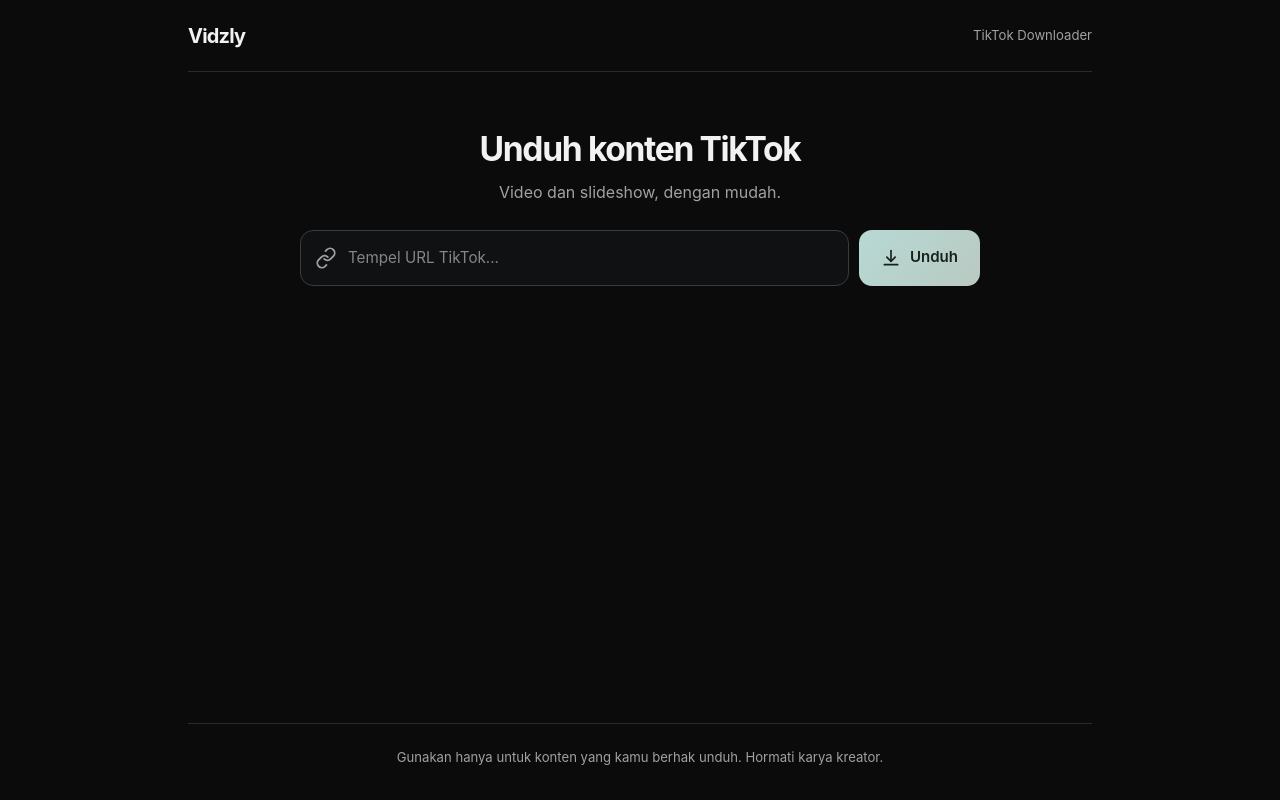
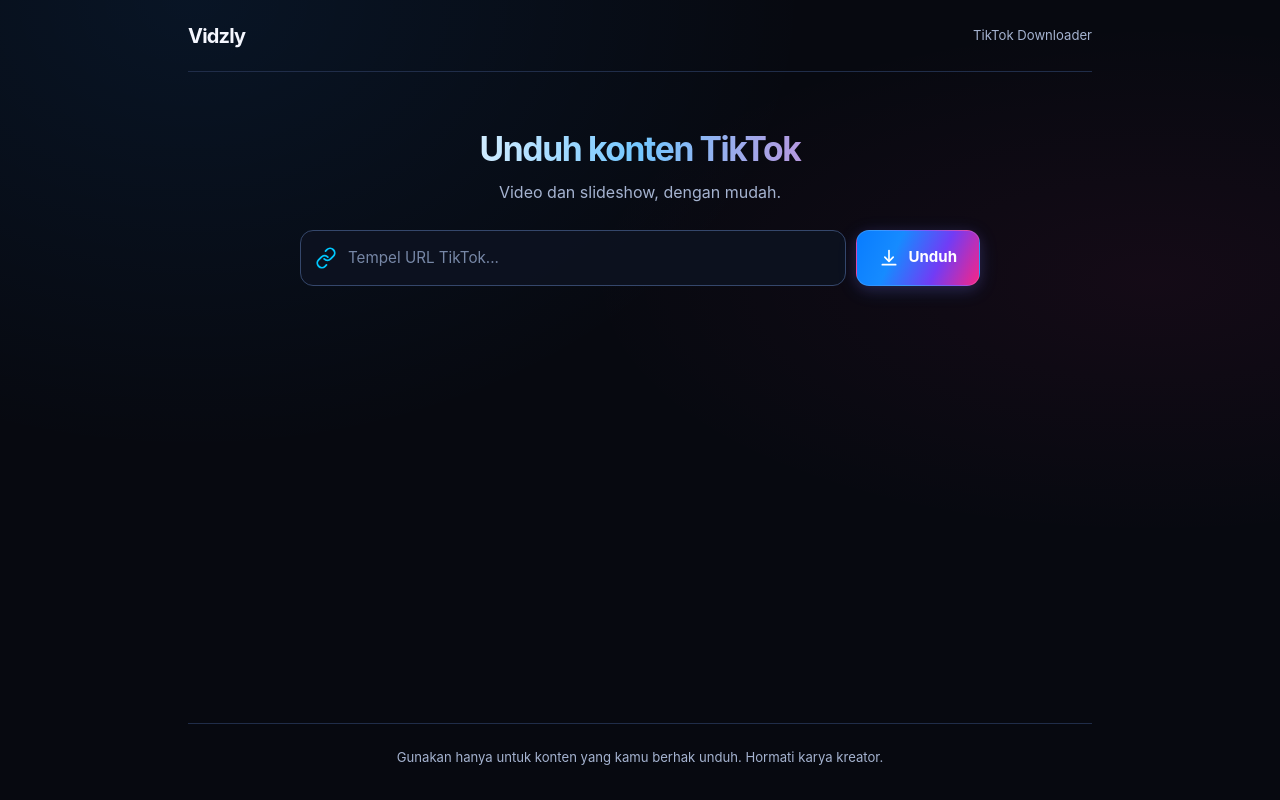
Before and after one commit to zero-route/Tiktok-downloader, a Next.js app: page / in a window 1280 px wide. Built offline with nearby package versions, Linux system fonts and the light colour scheme.

Commit message:
update globals.css

```diff
--- a/app/globals.css
+++ b/app/globals.css
@@ -1,18 +1,17 @@
-
 :root {
   color-scheme: dark;
-  --bg: #0b0b0c;
-  --surface: #101112;
-  --surface-raised: #151617;
-  --border: #292a2c;
-  --border-strong: #3a3b3e;
-  --text: #f2f2f3;
-  --muted: #a0a1a5;
-  --soft: #c5c6c9;
-  --white: #f4f4f5;
-  --accent: #B7D9D5;
-  --accent-strong: #D0E5E1;
-  --accent-secondary: #B9C9C1;
+  --bg: #070910;
+  --surface: #0D1220;
+  --surface-raised: #141C30;
+  --border: #202D49;
+  --border-strong: #35476B;
+  --text: #F5F7FF;
+  --muted: #A5B3D0;
+  --soft: #D2DBF0;
+  --white: #FFFFFF;
+  --accent: #168BFF;
+  --accent-strong: #00C8FF;
+  --accent-secondary: #F72585;
   --radius-lg: 20px;
   --radius-md: 13px;
   --radius-sm: 10px;
@@ -33,7 +32,10 @@
 
 body {
   min-height: 100vh;
-  background: var(--bg);
+  background:
+    radial-gradient(ellipse at 15% 0%, rgba(22, 139, 255, 0.09), transparent 40%),
+    radial-gradient(ellipse at 90% 35%, rgba(247, 37, 133, 0.055), transparent 35%),
+    var(--bg);
   color: var(--text);
   font-family: Inter, ui-sans-serif, system-ui, -apple-system, "Segoe UI", Roboto, "Helvetica Neue", Arial, sans-serif;
   line-height: 1.5;
@@ -102,9 +104,13 @@
 
 .hero-title {
   font-size: clamp(1.65rem, 4vw, 2.1rem);
-  font-weight: 650;
+  font-weight: 750;
   letter-spacing: -0.04em;
   line-height: 1.25;
+  background: linear-gradient(100deg, #FFFFFF 15%, #74C7FF 50%, #FF65BC 100%);
+  -webkit-background-clip: text;
+  background-clip: text;
+  color: transparent;
 }
 
 .tagline {
@@ -132,18 +138,21 @@
   padding: 0 14px;
   border: 1px solid var(--border-strong);
   border-radius: var(--radius-md);
-  background: var(--surface);
+  background: rgba(13, 18, 32, 0.92);
   color: var(--muted);
-  transition: border-color 0.15s;
+  transition: border-color 0.2s, box-shadow 0.2s, background 0.2s;
 }
 
 .field:focus-within {
   border-color: var(--accent);
+  background: #0E172A;
+  box-shadow: 0 0 0 3px rgba(22, 139, 255, 0.13);
 }
 
 .field-icon {
   display: flex;
   flex-shrink: 0;
+  color: var(--accent-strong);
 }
 
 .field input {
@@ -159,7 +168,7 @@
 }
 
 .field input::placeholder {
-  color: #85868a;
+  color: #7787A6;
 }
 
 .field-clear {
@@ -167,10 +176,15 @@
   width: 28px;
   height: 28px;
   border-radius: 50%;
-  background: #292a2c;
+  background: #202D49;
   color: var(--soft);
   font-size: 1.15rem;
   line-height: 1;
+}
+
+.field-clear:hover {
+  background: #30466E;
+  color: #FFFFFF;
 }
 
 .btn {
@@ -181,39 +195,59 @@
   min-height: 48px;
   padding: 0 20px;
   border-radius: var(--radius-md);
-  font-weight: 600;
+  font-weight: 700;
   font-size: 0.94rem;
   white-space: nowrap;
-  transition: background 0.15s, opacity 0.15s, border-color 0.15s;
+  transition: background 0.2s, opacity 0.2s, border-color 0.2s, box-shadow 0.2s, transform 0.2s, filter 0.2s;
 }
 
-.btn:active {
-  opacity: 0.8;
+.btn:active:not(:disabled) {
+  transform: scale(0.98);
 }
 
 .btn:disabled {
-  opacity: 0.6;
+  opacity: 0.55;
   cursor: not-allowed;
 }
 
 .btn-primary {
-  background: linear-gradient(135deg, #B7D9D5 0%, #B9C9C1 100%);
-  color: #17201B;
+  background: linear-gradient(
+    115deg,
+    #087CFF 0%,
+    #168BFF 32%,
+    #713CF5 66%,
+    #F72585 100%
+  );
+  color: #FFFFFF;
+  border: 1px solid rgba(255, 255, 255, 0.14);
+  box-shadow:
+    0 4px 18px rgba(22, 139, 255, 0.22),
+    0 3px 14px rgba(247, 37, 133, 0.12);
 }
 
 .btn-primary:hover:not(:disabled) {
-  filter: brightness(1.04);
+  filter: brightness(1.13);
+  box-shadow:
+    0 6px 25px rgba(22, 139, 255, 0.32),
+    0 5px 22px rgba(247, 37, 133, 0.22);
+  transform: translateY(-1px);
+}
+
+.btn-primary:disabled {
+  opacity: 0.6;
+  box-shadow: none;
 }
 
 .btn-ghost {
-  border: 1px solid #d9d9dc;
-  background: var(--white);
-  color: #111112;
+  border: 1px solid #35476B;
+  background: #141C30;
+  color: #F5F7FF;
 }
 
 .btn-ghost:hover:not(:disabled) {
-  background: #ffffff;
-  border-color: var(--accent-secondary);
+  background: #1B2945;
+  border-color: var(--accent);
+  box-shadow: 0 0 14px rgba(22, 139, 255, 0.12);
 }
 
 .btn-outline {
@@ -223,12 +257,13 @@
   color: var(--soft);
   font-size: 0.9rem;
   flex-shrink: 0;
+  background: #0D1220;
 }
 
-.btn-outline:hover {
-  background: var(--surface-raised);
-  border-color: var(--accent-secondary);
-  color: var(--text);
+.btn-outline:hover:not(:disabled) {
+  background: #172542;
+  border-color: var(--accent);
+  color: #FFFFFF;
 }
 
 .btn-block {
@@ -246,8 +281,8 @@
 .spinner {
   width: 18px;
   height: 18px;
-  border: 2px solid rgba(23, 32, 27, 0.28);
-  border-top-color: #17201B;
+  border: 2px solid rgba(255, 255, 255, 0.35);
+  border-top-color: #FFFFFF;
   border-radius: 50%;
   animation: spin 0.7s linear infinite;
 }
@@ -275,8 +310,8 @@
   width: 24px;
   height: 24px;
   border-radius: 50%;
-  background: var(--accent);
-  color: #17201B;
+  background: linear-gradient(135deg, #168BFF, #713CF5, #F72585);
+  color: #FFFFFF;
   font-weight: 700;
   display: flex;
   align-items: center;
@@ -286,6 +321,7 @@
 .alert strong {
   display: block;
   font-size: 0.95rem;
+  color: #FFFFFF;
 }
 
 .alert p {
@@ -302,11 +338,12 @@
   padding: 14px;
   border: 1px solid var(--border);
   border-radius: var(--radius-lg);
-  background: var(--surface);
+  background: linear-gradient(145deg, rgba(20, 28, 48, 0.96), rgba(10, 15, 28, 0.98));
   display: flex;
   flex-direction: column;
   gap: 14px;
   animation: rise 0.25s ease both;
+  box-shadow: 0 10px 35px rgba(0, 0, 0, 0.16);
 }
 
 @keyframes rise {
@@ -327,7 +364,7 @@
   width: 100%;
   overflow: hidden;
   border-radius: var(--radius-sm);
-  background: #080808;
+  background: #05070D;
   aspect-ratio: 4 / 3;
   max-height: 80vh;
 }
@@ -344,7 +381,7 @@
 }
 
 .thumb-empty {
-  background: #171719;
+  background: #11192A;
 }
 
 .play {
@@ -355,13 +392,13 @@
   height: 54px;
   margin: -27px 0 0 -27px;
   border-radius: 50%;
-  background: rgba(16, 16, 17, 0.82);
-  border: 1px solid var(--white);
-  color: var(--white);
+  background: rgba(8, 12, 24, 0.86);
+  border: 1px solid rgba(255, 255, 255, 0.8);
+  color: #FFFFFF;
   display: flex;
   align-items: center;
   justify-content: center;
-  transition: transform 0.15s, background 0.15s;
+  transition: transform 0.2s, background 0.2s, box-shadow 0.2s;
 }
 
 .play svg {
@@ -370,23 +407,22 @@
 }
 
 .stage-thumb:hover .play {
-  transform: scale(1.06);
-  background: transparent;
-  border: none;
-  box-shadow: none;
+  transform: scale(1.08);
+  background: linear-gradient(135deg, #168BFF, #F72585);
+  box-shadow: 0 0 24px rgba(22, 139, 255, 0.35);
 }
 
 .stage-playing {
   aspect-ratio: auto;
   max-height: none;
-  background: #000;
+  background: #000000;
 }
 
 .player {
   display: block;
   width: 100%;
   max-height: 80vh;
-  background: #000;
+  background: #000000;
   object-fit: contain;
 }
 
@@ -417,11 +453,12 @@
   top: 10px;
   padding: 4px 10px;
   border-radius: 999px;
-  background: rgba(12, 12, 13, 0.82);
-  border: 1px solid rgba(255, 255, 255, 0.16);
-  color: #f1f1f2;
+  background: rgba(7, 10, 20, 0.88);
+  border: 1px solid rgba(255, 255, 255, 0.2);
+  color: #F5F7FF;
   font-size: 0.76rem;
-  font-weight: 550;
+  font-weight: 600;
+  backdrop-filter: blur(10px);
 }
 
 .badge-left {
@@ -439,20 +476,23 @@
   height: 36px;
   margin-top: -18px;
   border-radius: 50%;
-  background: rgba(12, 12, 13, 0.78);
-  border: 1px solid rgba(255, 255, 255, 0.18);
+  background: rgba(8, 12, 24, 0.84);
+  border: 1px solid rgba(255, 255, 255, 0.2);
+  color: #FFFFFF;
   font-size: 1.5rem;
   line-height: 1;
   padding-bottom: 3px;
   display: flex;
   align-items: center;
   justify-content: center;
-  transition: background 0.15s;
+  transition: background 0.2s, border-color 0.2s, transform 0.2s;
+  backdrop-filter: blur(8px);
 }
 
 .nav:hover {
-  background: #39393c;
-  border-color: var(--accent-secondary);
+  background: linear-gradient(135deg, #087CFF, #713CF5, #F72585);
+  border-color: rgba(255, 255, 255, 0.4);
+  transform: scale(1.05);
 }
 
 .nav-left {
@@ -479,13 +519,14 @@
   width: 7px;
   height: 7px;
   border-radius: 50%;
-  background: rgba(255, 255, 255, 0.45);
+  background: rgba(255, 255, 255, 0.5);
 }
 
 .dot.active {
   width: 18px;
   border-radius: 999px;
-  background: var(--accent);
+  background: linear-gradient(90deg, #168BFF, #713CF5, #F72585);
+  box-shadow: 0 0 10px rgba(22, 139, 255, 0.35);
 }
 
 .actions {
@@ -513,16 +554,17 @@
   flex-shrink: 0;
   border-radius: 50%;
   object-fit: cover;
-  border: 1px solid var(--accent);
+  border: 2px solid var(--accent);
+  box-shadow: 0 0 12px rgba(22, 139, 255, 0.15);
 }
 
 .avatar-fallback {
   display: flex;
   align-items: center;
   justify-content: center;
-  background: #292a2c;
-  color: var(--text);
-  font-weight: 650;
+  background: linear-gradient(135deg, #087CFF, #713CF5, #F72585);
+  color: #FFFFFF;
+  font-weight: 700;
   font-size: 1.1rem;
 }
 
@@ -535,7 +577,8 @@
 
 .profile-text strong {
   font-size: 1rem;
-  font-weight: 650;
+  font-weight: 700;
+  color: #FFFFFF;
   overflow: hidden;
   text-overflow: ellipsis;
   white-space: nowrap;
@@ -579,7 +622,7 @@
   display: flex;
   align-items: center;
   gap: 7px;
-  color: var(--accent);
+  color: var(--accent-strong);
 }
 
 .stat-top svg {
@@ -588,9 +631,9 @@
 }
 
 .stat-top strong {
-  color: var(--white);
+  color: #FFFFFF;
   font-size: 0.95rem;
-  font-weight: 600;
+  font-weight: 700;
 }
 
 .caption {
@@ -601,7 +644,7 @@
   display: flex;
   align-items: center;
   gap: 9px;
-  color: var(--muted);
+  color: var(--accent-strong);
   font-size: 0.88rem;
   margin-bottom: 6px;
 }
@@ -615,7 +658,20 @@
 }
 
 .skeleton {
-  background: #1b1c1e;
+  background: linear-gradient(
+    100deg,
+    #141C30 20%,
+    #202D49 40%,
+    #141C30 60%
+  );
+  background-size: 200% 100%;
+  animation: skeleton-loading 1.5s ease-in-out infinite;
+}
+
+@keyframes skeleton-loading {
+  to {
+    background-position-x: -200%;
+  }
 }
 
 .skeleton-btn {
@@ -631,6 +687,36 @@
   text-align: center;
   color: var(--muted);
   font-size: 0.82rem;
+}
+
+.hashtags {
+  margin-top: 16px;
+}
+
+.hashtag-list {
+  display: flex;
+  flex-wrap: wrap;
+  gap: 8px;
+  margin-top: 10px;
+}
+
+.hashtag {
+  display: inline-flex;
+  align-items: center;
+  padding: 6px 10px;
+  border: 1px solid rgba(22, 139, 255, 0.35);
+  border-radius: 8px;
+  font-size: 13px;
+  line-height: 1.4;
+  color: #79C9FF;
+  background: rgba(22, 139, 255, 0.08);
+  transition: background 0.2s, border-color 0.2s, color 0.2s;
+}
+
+.hashtag:hover {
+  color: #FFFFFF;
+  border-color: #F72585;
+  background: rgba(247, 37, 133, 0.12);
 }
 
 @media (min-width: 700px) {
@@ -765,26 +851,3 @@
     transition-duration: 0.01ms !important;
   }
 }
-
-.hashtags {
-  margin-top: 16px;
-}
-
-.hashtag-list {
-  display: flex;
-  flex-wrap: wrap;
-  gap: 8px;
-  margin-top: 10px;
-}
-
-.hashtag {
-  display: inline-flex;
-  align-items: center;
-  padding: 6px 10px;
-  border: 1px solid rgba(183, 217, 213, 0.28);
-  border-radius: 8px;
-  font-size: 13px;
-  line-height: 1.4;
-  color: var(--accent);
-  background: transparent;
-}
```
